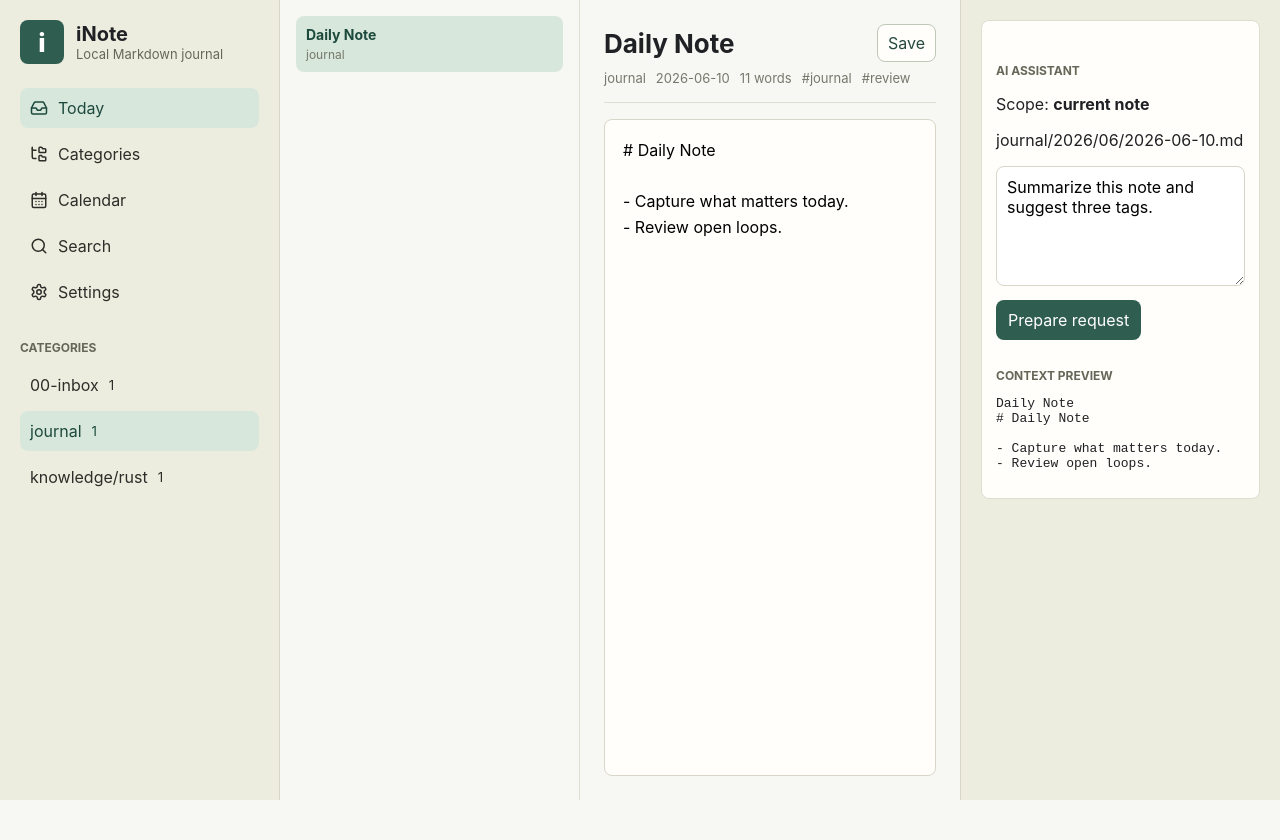
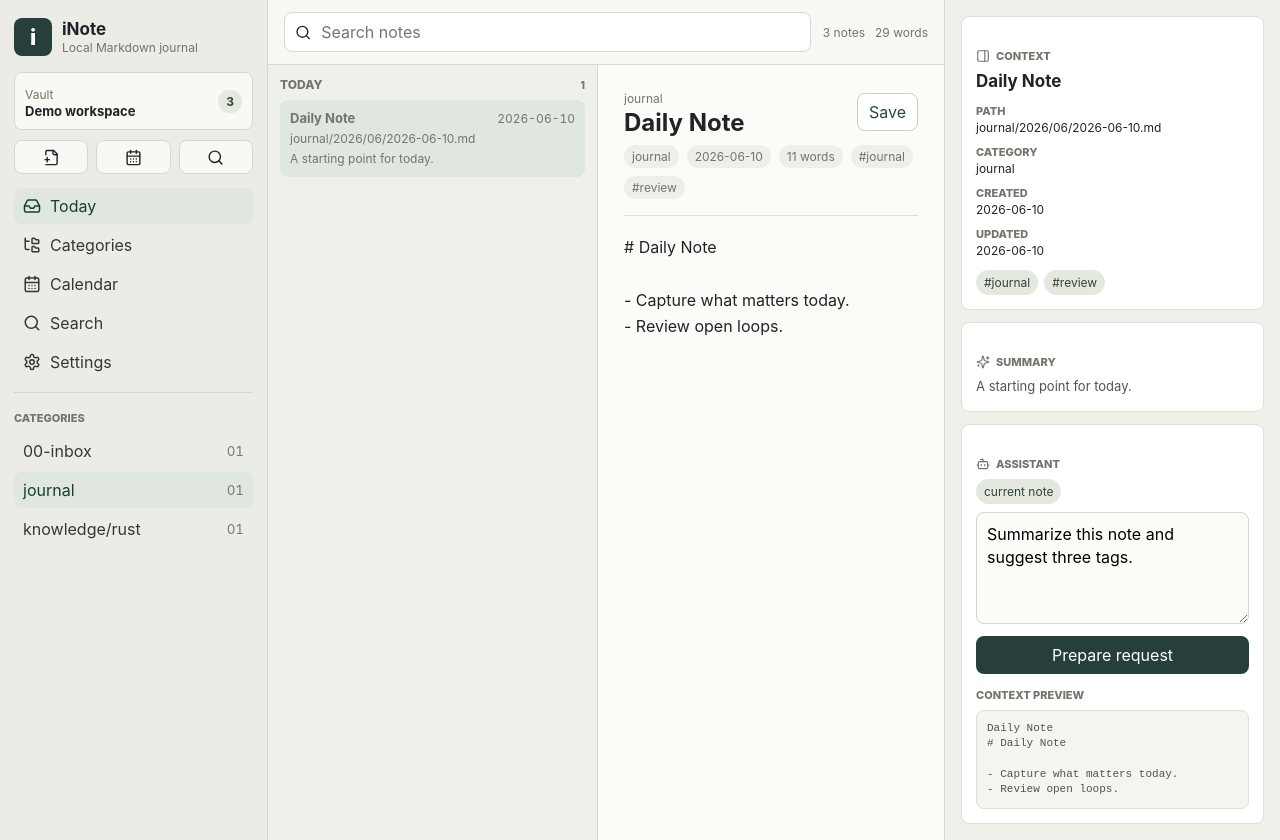
Before and after one commit to wangliangxu/inote, a React (Vite) app: page / in a window 1280 px wide. Before the commit the page ends 800 px from the top, so only its background shows below. Built offline with nearby package versions, Linux system fonts and the light colour scheme.

Commit message:
feat: refine workspace interface

```diff
--- a/src/app/App.tsx
+++ b/src/app/App.tsx
@@ -1,5 +1,5 @@
 import { useMemo, useState } from 'react'
-import { CalendarDays, FolderTree, Inbox, Search, Settings } from 'lucide-react'
+import { Bot, CalendarDays, FilePlus2, FolderTree, Inbox, PanelRight, Search, Settings, Sparkles } from 'lucide-react'
 import { CalendarView } from '../features/calendar/CalendarView'
 import { Editor } from '../features/editor/Editor'
 import { Explorer } from '../features/explorer/Explorer'
@@ -21,6 +21,7 @@ export function App() {
   const [status, setStatus] = useState('Demo vault loaded. Enter a local path in Settings to open real notes.')
 
   const activeNote = notes.find((note) => note.path === activePath) ?? notes[0]
+  const totalWords = useMemo(() => notes.reduce((sum, note) => sum + note.wordCount, 0), [notes])
 
   const visibleNotes = useMemo(() => {
     if (activeView === 'search') return searchNotes(notes, query)
@@ -119,6 +120,26 @@ export function App() {
           </div>
         </div>
 
+        <div className="vault-card">
+          <div>
+            <span className="eyebrow">Vault</span>
+            <strong>{vaultRoot.trim() ? vaultRoot.split('/').filter(Boolean).pop() : 'Demo workspace'}</strong>
+          </div>
+          <span>{notes.length}</span>
+        </div>
+
+        <div className="quick-actions">
+          <button type="button" onClick={addInboxNote} title="Create inbox note">
+            <FilePlus2 size={17} />
+          </button>
+          <button type="button" onClick={addTodayNote} title="Open today note">
+            <CalendarDays size={17} />
+          </button>
+          <button type="button" onClick={() => setActiveView('search')} title="Search">
+            <Search size={17} />
+          </button>
+        </div>
+
         <nav className="nav-list" aria-label="Workspace views">
           <button className={activeView === 'today' ? 'active' : ''} onClick={() => setActiveView('today')}>
             <Inbox size={18} /> Today
@@ -148,6 +169,25 @@ export function App() {
       </aside>
 
       <section className="workspace">
+        <header className="workspace-topbar">
+          <div className="command-box">
+            <Search size={17} />
+            <input
+              aria-label="Search notes"
+              placeholder="Search notes"
+              value={query}
+              onChange={(event) => {
+                setQuery(event.target.value)
+                setActiveView('search')
+              }}
+            />
+          </div>
+          <div className="workspace-stats">
+            <span>{notes.length} notes</span>
+            <span>{totalWords} words</span>
+          </div>
+        </header>
+
         {activeView === 'calendar' ? (
           <CalendarView notes={notes} onSelectNote={setActivePath} />
         ) : activeView === 'search' ? (
@@ -164,14 +204,22 @@ export function App() {
         ) : (
           <>
             <div className="note-list">
+              <div className="list-header">
+                <span>{activeView === 'today' ? 'Today' : activeCategory}</span>
+                <small>{visibleNotes.length}</small>
+              </div>
               {visibleNotes.map((note) => (
                 <button
                   key={note.path}
                   className={note.path === activeNote?.path ? 'note-row active' : 'note-row'}
                   onClick={() => setActivePath(note.path)}
                 >
-                  <strong>{note.title}</strong>
-                  <span>{note.category}</span>
+                  <span className="note-row-top">
+                    <strong>{note.title}</strong>
+                    <time>{note.updatedAt}</time>
+                  </span>
+                  <span>{note.path}</span>
+                  <small>{note.summary ?? note.body.replace(/^# .*\n?/, '').trim().slice(0, 96)}</small>
                 </button>
               ))}
             </div>
@@ -185,7 +233,51 @@ export function App() {
       </section>
 
       <aside className="context-panel">
-        {activeNote ? <LlmAssistant note={activeNote} /> : null}
+        {activeNote ? (
+          <>
+            <section className="context-section">
+              <p className="panel-title">
+                <PanelRight size={14} /> Context
+              </p>
+              <h3>{activeNote.title}</h3>
+              <dl className="note-facts">
+                <div>
+                  <dt>Path</dt>
+                  <dd>{activeNote.path}</dd>
+                </div>
+                <div>
+                  <dt>Category</dt>
+                  <dd>{activeNote.category}</dd>
+                </div>
+                <div>
+                  <dt>Created</dt>
+                  <dd>{activeNote.createdAt}</dd>
+                </div>
+                <div>
+                  <dt>Updated</dt>
+                  <dd>{activeNote.updatedAt}</dd>
+                </div>
+              </dl>
+              <div className="tag-strip">
+                {activeNote.tags.map((tag) => (
+                  <span key={tag}>#{tag}</span>
+                ))}
+              </div>
+            </section>
+            <section className="context-section">
+              <p className="panel-title">
+                <Sparkles size={14} /> Summary
+              </p>
+              <p className="summary-text">{activeNote.summary ?? activeNote.body.replace(/^# .*\n?/, '').trim().slice(0, 180)}</p>
+            </section>
+            <section className="context-section">
+              <p className="panel-title">
+                <Bot size={14} /> Assistant
+              </p>
+              <LlmAssistant note={activeNote} />
+            </section>
+          </>
+        ) : null}
       </aside>
     </main>
   )
--- a/src/app/styles.css
+++ b/src/app/styles.css
@@ -1,6 +1,6 @@
 :root {
-  color: #202124;
-  background: #f7f7f4;
+  color: #1f2428;
+  background: #f5f5f2;
   font-family:
     Inter, ui-sans-serif, system-ui, -apple-system, BlinkMacSystemFont, "Segoe UI", sans-serif;
   font-synthesis: none;
@@ -21,42 +21,57 @@ input {
   font: inherit;
 }
 
+button {
+  color: inherit;
+}
+
 .app-shell {
+  background: #f7f7f4;
   display: grid;
-  grid-template-columns: 280px minmax(0, 1fr) 320px;
+  grid-template-columns: 268px minmax(0, 1fr) 336px;
   min-height: 100vh;
 }
 
-.sidebar,
-.context-panel {
-  background: #ededdf;
-  border-right: 1px solid #d8d6c7;
-  padding: 20px;
+.sidebar {
+  background: #ecece7;
+  border-right: 1px solid #d7d7cf;
+  display: flex;
+  flex-direction: column;
+  min-width: 0;
+  padding: 18px 14px;
 }
 
 .context-panel {
-  border-left: 1px solid #d8d6c7;
-  border-right: 0;
+  background: #f0f0eb;
+  border-left: 1px solid #d7d7cf;
+  display: grid;
+  align-content: start;
+  gap: 12px;
+  min-width: 0;
+  overflow: auto;
+  padding: 16px;
 }
 
 .brand {
   align-items: center;
   display: flex;
-  gap: 12px;
-  margin-bottom: 24px;
+  gap: 10px;
+  margin-bottom: 16px;
+  min-width: 0;
 }
 
 .brand-mark {
   align-items: center;
-  background: #2f5d50;
+  background: #263f3b;
   border-radius: 8px;
   color: #fff;
   display: inline-flex;
-  font-size: 26px;
+  flex: 0 0 auto;
+  font-size: 22px;
   font-weight: 800;
-  height: 44px;
+  height: 38px;
   justify-content: center;
-  width: 44px;
+  width: 38px;
 }
 
 .brand h1,
@@ -65,96 +80,271 @@ input {
 }
 
 .brand h1 {
-  font-size: 20px;
+  font-size: 17px;
+  line-height: 1.2;
 }
 
-.brand p {
-  color: #666758;
+.brand p,
+.eyebrow {
+  color: #73756c;
+  font-size: 12px;
+}
+
+.vault-card {
+  align-items: center;
+  background: #f8f8f5;
+  border: 1px solid #d7d7cf;
+  border-radius: 8px;
+  display: flex;
+  gap: 12px;
+  justify-content: space-between;
+  margin-bottom: 10px;
+  min-width: 0;
+  padding: 10px;
+}
+
+.vault-card strong {
+  display: block;
   font-size: 13px;
+  overflow: hidden;
+  text-overflow: ellipsis;
+  white-space: nowrap;
+}
+
+.vault-card > span {
+  background: #e4e8df;
+  border-radius: 999px;
+  color: #31433b;
+  flex: 0 0 auto;
+  font-size: 12px;
+  font-weight: 700;
+  padding: 4px 8px;
+}
+
+.quick-actions {
+  display: grid;
+  gap: 8px;
+  grid-template-columns: repeat(3, 1fr);
+  margin-bottom: 14px;
+}
+
+.quick-actions button,
+.nav-list button,
+.category-list button,
+.secondary-action,
+.llm-action {
+  border-radius: 8px;
+  cursor: pointer;
+}
+
+.quick-actions button {
+  align-items: center;
+  background: #f8f8f5;
+  border: 1px solid #d7d7cf;
+  display: inline-flex;
+  height: 34px;
+  justify-content: center;
+}
+
+.quick-actions button:hover,
+.secondary-action:hover {
+  background: #e9eee7;
 }
 
 .nav-list,
 .category-list {
   display: grid;
-  gap: 6px;
+  gap: 3px;
+}
+
+.nav-list {
+  border-bottom: 1px solid #d7d7cf;
+  padding-bottom: 12px;
 }
 
 .nav-list button,
-.category-list button,
-.note-row {
+.category-list button {
   align-items: center;
   background: transparent;
   border: 0;
-  border-radius: 8px;
-  color: #2d2d29;
-  cursor: pointer;
+  color: #343832;
   display: flex;
-  gap: 10px;
-  padding: 10px;
+  gap: 9px;
+  min-height: 34px;
+  padding: 8px 9px;
   text-align: left;
+}
+
+.category-list button {
+  justify-content: space-between;
 }
 
 .nav-list button.active,
 .category-list button.active,
 .note-row.active {
-  background: #d8e7dc;
-  color: #1d493d;
+  background: #dfe7df;
+  color: #183f35;
+}
+
+.category-list small {
+  color: #777a71;
+  font-variant-numeric: tabular-nums;
 }
 
 .explorer-title,
 .panel-title {
-  color: #666758;
-  font-size: 12px;
-  font-weight: 700;
+  align-items: center;
+  color: #73756c;
+  display: flex;
+  gap: 6px;
+  font-size: 11px;
+  font-weight: 800;
   letter-spacing: 0;
-  margin: 28px 0 10px;
+  margin: 18px 0 8px;
   text-transform: uppercase;
+}
+
+.panel-title.compact {
+  margin-top: 14px;
 }
 
 .workspace {
   display: grid;
-  grid-template-columns: 300px minmax(0, 1fr);
+  grid-template-columns: 330px minmax(0, 1fr);
+  grid-template-rows: auto minmax(0, 1fr);
   min-width: 0;
 }
 
+.workspace-topbar {
+  align-items: center;
+  background: rgba(247, 247, 244, 0.96);
+  border-bottom: 1px solid #d7d7cf;
+  display: flex;
+  gap: 12px;
+  grid-column: 1 / -1;
+  justify-content: space-between;
+  min-width: 0;
+  padding: 12px 16px;
+}
+
+.command-box {
+  align-items: center;
+  background: #fff;
+  border: 1px solid #d7d7cf;
+  border-radius: 8px;
+  display: flex;
+  gap: 8px;
+  min-width: 180px;
+  padding: 8px 10px;
+  width: min(560px, 100%);
+}
+
+.command-box input {
+  background: transparent;
+  border: 0;
+  min-width: 0;
+  outline: 0;
+  width: 100%;
+}
+
+.workspace-stats {
+  color: #73756c;
+  display: flex;
+  flex: 0 0 auto;
+  font-size: 12px;
+  gap: 10px;
+  white-space: nowrap;
+}
+
 .note-list {
-  border-right: 1px solid #dfded3;
+  background: #f0f0eb;
+  border-right: 1px solid #d7d7cf;
+  min-width: 0;
   overflow: auto;
-  padding: 16px;
+  padding: 12px;
+}
+
+.list-header,
+.panel-heading,
+.month-title,
+.note-row-top {
+  align-items: center;
+  display: flex;
+  gap: 10px;
+  justify-content: space-between;
+}
+
+.list-header {
+  color: #73756c;
+  font-size: 12px;
+  font-weight: 800;
+  margin-bottom: 8px;
+  text-transform: uppercase;
 }
 
 .note-row {
   align-items: flex-start;
+  background: transparent;
+  border: 0;
+  border-radius: 8px;
+  cursor: pointer;
+  display: flex;
   flex-direction: column;
-  gap: 4px;
+  gap: 5px;
+  padding: 10px;
+  text-align: left;
   width: 100%;
 }
 
-.note-row strong {
-  font-size: 14px;
+.note-row + .note-row {
+  margin-top: 2px;
 }
 
-.note-row span {
-  color: #77786c;
+.note-row strong {
+  font-size: 13px;
+  line-height: 1.25;
+  min-width: 0;
+  overflow-wrap: anywhere;
+}
+
+.note-row span,
+.note-row small,
+.note-row time,
+.result-item span,
+.result-item time {
+  color: #73756c;
   font-size: 12px;
 }
 
+.note-row small {
+  display: -webkit-box;
+  line-height: 1.35;
+  overflow: hidden;
+  -webkit-box-orient: vertical;
+  -webkit-line-clamp: 2;
+}
+
+.note-row-top {
+  width: 100%;
+}
+
+.note-row-top time {
+  flex: 0 0 auto;
+  font-variant-numeric: tabular-nums;
+}
+
 .editor {
+  background: #fbfbf8;
   display: grid;
-  grid-template-rows: auto 1fr;
+  grid-template-rows: auto minmax(0, 1fr);
   min-width: 0;
-  padding: 24px;
+  padding: 22px 26px;
 }
 
 .editor-header {
-  border-bottom: 1px solid #dfded3;
+  border-bottom: 1px solid #dfdfd7;
   margin-bottom: 16px;
   padding-bottom: 16px;
-}
-
-.editor-header h2 {
-  font-size: 26px;
-  margin: 0;
 }
 
 .editor-title-row,
@@ -172,30 +362,42 @@ input {
   margin-bottom: 12px;
 }
 
+.editor-header h2 {
+  font-size: 24px;
+  line-height: 1.18;
+  margin: 2px 0 0;
+  overflow-wrap: anywhere;
+}
+
 .secondary-action {
-  background: #fffefa;
-  border: 1px solid #bfc7b7;
-  border-radius: 8px;
+  background: #fff;
+  border: 1px solid #c8cec3;
   color: #244a40;
-  cursor: pointer;
-  padding: 8px 10px;
+  padding: 8px 11px;
 }
 
 .metadata {
-  color: #77786c;
+  color: #73756c;
   display: flex;
   flex-wrap: wrap;
-  font-size: 13px;
-  gap: 10px;
+  font-size: 12px;
+  gap: 8px;
+}
+
+.metadata span {
+  background: #eeeeea;
+  border-radius: 999px;
+  padding: 4px 8px;
 }
 
 .markdown-input {
-  background: #fffefa;
-  border: 1px solid #d8d6c7;
-  border-radius: 8px;
-  line-height: 1.6;
-  min-height: 70vh;
-  padding: 18px;
+  background: transparent;
+  border: 0;
+  color: #1f2428;
+  line-height: 1.65;
+  min-height: 68vh;
+  outline: 0;
+  padding: 2px 0 40px;
   resize: none;
   width: 100%;
 }
@@ -204,16 +406,33 @@ input {
 .calendar-panel,
 .settings-panel {
   grid-column: 1 / -1;
+  min-width: 0;
   overflow: auto;
-  padding: 24px;
+  padding: 22px;
+}
+
+.panel-heading {
+  margin-bottom: 14px;
+}
+
+.panel-heading h2,
+.month-title h3 {
+  margin: 0;
+}
+
+.panel-heading span,
+.month-title span {
+  color: #73756c;
+  font-size: 12px;
 }
 
 .search-input,
 .setting-input {
-  border: 1px solid #d8d6c7;
+  background: #fff;
+  border: 1px solid #d7d7cf;
   border-radius: 8px;
   display: block;
-  margin-bottom: 16px;
+  margin-bottom: 14px;
   margin-top: 6px;
   padding: 10px 12px;
   width: 100%;
@@ -222,51 +441,137 @@ input {
 .result-list,
 .month-list {
   display: grid;
-  gap: 10px;
+  gap: 8px;
 }
 
 .result-item,
 .month-item,
-.llm-box,
-.setting-box {
-  background: #fffefa;
-  border: 1px solid #dfded3;
+.setting-box,
+.context-section {
+  background: #fff;
+  border: 1px solid #dfdfd7;
   border-radius: 8px;
+  min-width: 0;
   padding: 14px;
 }
 
+.result-item {
+  cursor: pointer;
+  text-align: left;
+}
+
+.result-item p {
+  color: #4f554f;
+  line-height: 1.45;
+  margin: 8px 0;
+}
+
 .settings-status {
-  color: #666758;
+  color: #73756c;
   font-size: 13px;
   margin: 0 0 16px;
 }
 
+.context-section h3 {
+  font-size: 17px;
+  line-height: 1.25;
+  margin: 0 0 12px;
+  overflow-wrap: anywhere;
+}
+
+.note-facts {
+  display: grid;
+  gap: 10px;
+  margin: 0;
+}
+
+.note-facts div {
+  min-width: 0;
+}
+
+.note-facts dt {
+  color: #73756c;
+  font-size: 11px;
+  font-weight: 800;
+  margin-bottom: 2px;
+  text-transform: uppercase;
+}
+
+.note-facts dd {
+  font-size: 12px;
+  margin: 0;
+  overflow-wrap: anywhere;
+}
+
+.tag-strip {
+  display: flex;
+  flex-wrap: wrap;
+  gap: 6px;
+  margin-top: 12px;
+}
+
+.tag-strip span,
+.scope-pill {
+  background: #e4e8df;
+  border-radius: 999px;
+  color: #31433b;
+  font-size: 12px;
+  padding: 5px 8px;
+}
+
+.summary-text {
+  color: #4f554f;
+  font-size: 13px;
+  line-height: 1.5;
+  margin: 0;
+}
+
 .llm-box textarea {
-  border: 1px solid #d8d6c7;
+  background: #fbfbf8;
+  border: 1px solid #d7d7cf;
   border-radius: 8px;
-  min-height: 120px;
+  line-height: 1.45;
+  min-height: 112px;
   padding: 10px;
   resize: vertical;
   width: 100%;
 }
 
 .llm-action {
-  background: #2f5d50;
+  background: #263f3b;
   border: 0;
+  color: #fff;
+  margin-top: 8px;
+  padding: 9px 11px;
+  width: 100%;
+}
+
+.llm-box pre {
+  background: #f4f4f0;
+  border: 1px solid #dfdfd7;
   border-radius: 8px;
-  color: #fff;
-  cursor: pointer;
-  margin-top: 10px;
-  padding: 10px 12px;
+  color: #4f554f;
+  font-size: 11px;
+  line-height: 1.4;
+  margin: 8px 0 0;
+  max-height: 150px;
+  overflow: auto;
+  padding: 10px;
+  white-space: pre-wrap;
+}
+
+.scope-pill {
+  display: inline-flex;
+  margin-bottom: 8px;
 }
 
 .empty {
   padding: 24px;
 }
 
-@media (max-width: 1080px) {
+@media (max-width: 1120px) {
   .app-shell {
-    grid-template-columns: 240px minmax(0, 1fr);
+    grid-template-columns: 248px minmax(0, 1fr);
   }
 
   .context-panel {
@@ -274,14 +579,33 @@ input {
   }
 }
 
-@media (max-width: 760px) {
+@media (max-width: 820px) {
   .app-shell,
   .workspace {
     grid-template-columns: 1fr;
   }
 
+  .workspace {
+    grid-template-rows: auto auto minmax(0, 1fr);
+  }
+
   .sidebar {
-    border-bottom: 1px solid #d8d6c7;
+    border-bottom: 1px solid #d7d7cf;
     border-right: 0;
   }
+
+  .note-list {
+    border-bottom: 1px solid #d7d7cf;
+    border-right: 0;
+    max-height: 260px;
+  }
+
+  .workspace-topbar {
+    align-items: stretch;
+    flex-direction: column;
+  }
+
+  .workspace-stats {
+    justify-content: space-between;
+  }
 }
--- a/src/features/calendar/CalendarView.tsx
+++ b/src/features/calendar/CalendarView.tsx
@@ -9,14 +9,23 @@ interface CalendarViewProps {
 export function CalendarView({ notes, onSelectNote }: CalendarViewProps) {
   return (
     <section className="calendar-panel">
-      <h2>Monthly Notes</h2>
+      <header className="panel-heading">
+        <h2>Monthly Notes</h2>
+        <span>{notes.length} notes</span>
+      </header>
       <div className="month-list">
         {groupByMonth(notes).map((group) => (
           <div className="month-item" key={group.month}>
-            <h3>{group.month}</h3>
+            <div className="month-title">
+              <h3>{group.month}</h3>
+              <span>{group.notes.length}</span>
+            </div>
             {group.notes.map((note) => (
               <button className="note-row" key={note.path} onClick={() => onSelectNote(note.path)}>
-                <strong>{note.title}</strong>
+                <span className="note-row-top">
+                  <strong>{note.title}</strong>
+                  <time>{note.updatedAt}</time>
+                </span>
                 <span>{note.category}</span>
               </button>
             ))}
--- a/src/features/editor/Editor.tsx
+++ b/src/features/editor/Editor.tsx
@@ -11,7 +11,10 @@ export function Editor({ note, onChange, onSave }: EditorProps) {
     <article className="editor">
       <header className="editor-header">
         <div className="editor-title-row">
-          <h2>{note.title}</h2>
+          <div>
+            <span className="eyebrow">{note.category}</span>
+            <h2>{note.title}</h2>
+          </div>
           {onSave ? (
             <button className="secondary-action" type="button" onClick={onSave}>
               Save
--- a/src/features/explorer/Explorer.tsx
+++ b/src/features/explorer/Explorer.tsx
@@ -19,7 +19,7 @@ export function Explorer({ notes, activeCategory, onSelectCategory }: ExplorerPr
             onClick={() => onSelectCategory(category.name)}
           >
             <span>{category.name}</span>
-            <small>{category.count}</small>
+            <small>{category.count.toString().padStart(2, '0')}</small>
           </button>
         ))}
       </div>
--- a/src/features/llm/LlmAssistant.tsx
+++ b/src/features/llm/LlmAssistant.tsx
@@ -10,18 +10,14 @@ export function LlmAssistant({ note }: LlmAssistantProps) {
   const contextPreview = useMemo(() => `${note.title}\n${note.body.slice(0, 600)}`, [note])
 
   return (
-    <section className="llm-box">
-      <p className="panel-title">AI Assistant</p>
-      <p>
-        Scope: <strong>current note</strong>
-      </p>
-      <p>{note.path}</p>
+    <div className="llm-box">
+      <div className="scope-pill">current note</div>
       <textarea value={prompt} onChange={(event) => setPrompt(event.target.value)} aria-label="LLM prompt" />
       <button className="llm-action" type="button">
         Prepare request
       </button>
-      <p className="panel-title">Context Preview</p>
+      <p className="panel-title compact">Context Preview</p>
       <pre>{contextPreview}</pre>
-    </section>
+    </div>
   )
 }
--- a/src/features/search/SearchPanel.tsx
+++ b/src/features/search/SearchPanel.tsx
@@ -10,7 +10,10 @@ interface SearchPanelProps {
 export function SearchPanel({ query, notes, onQueryChange, onSelectNote }: SearchPanelProps) {
   return (
     <section className="search-panel">
-      <h2>Search</h2>
+      <header className="panel-heading">
+        <h2>Search</h2>
+        <span>{notes.length} matches</span>
+      </header>
       <input
         className="search-input"
         placeholder="Search title, body, tags, category, or summary"
@@ -20,7 +23,10 @@ export function SearchPanel({ query, notes, onQueryChange, onSelectNote }: Searc
       <div className="result-list">
         {notes.map((note) => (
           <button className="result-item" key={note.path} onClick={() => onSelectNote(note.path)}>
-            <strong>{note.title}</strong>
+            <span className="note-row-top">
+              <strong>{note.title}</strong>
+              <time>{note.updatedAt}</time>
+            </span>
             <p>{note.summary ?? note.body.slice(0, 140)}</p>
             <span>{note.category}</span>
           </button>
```
